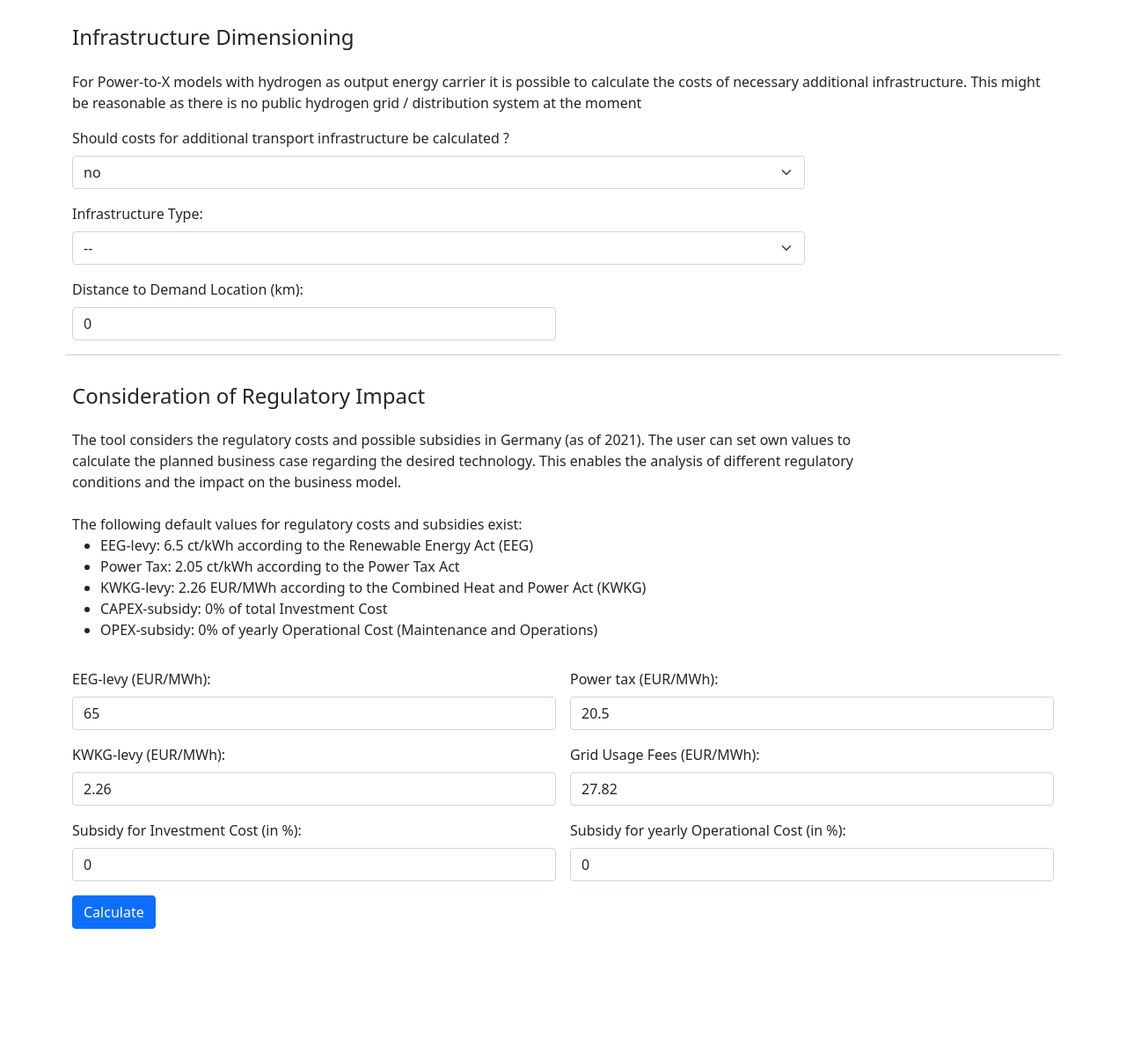
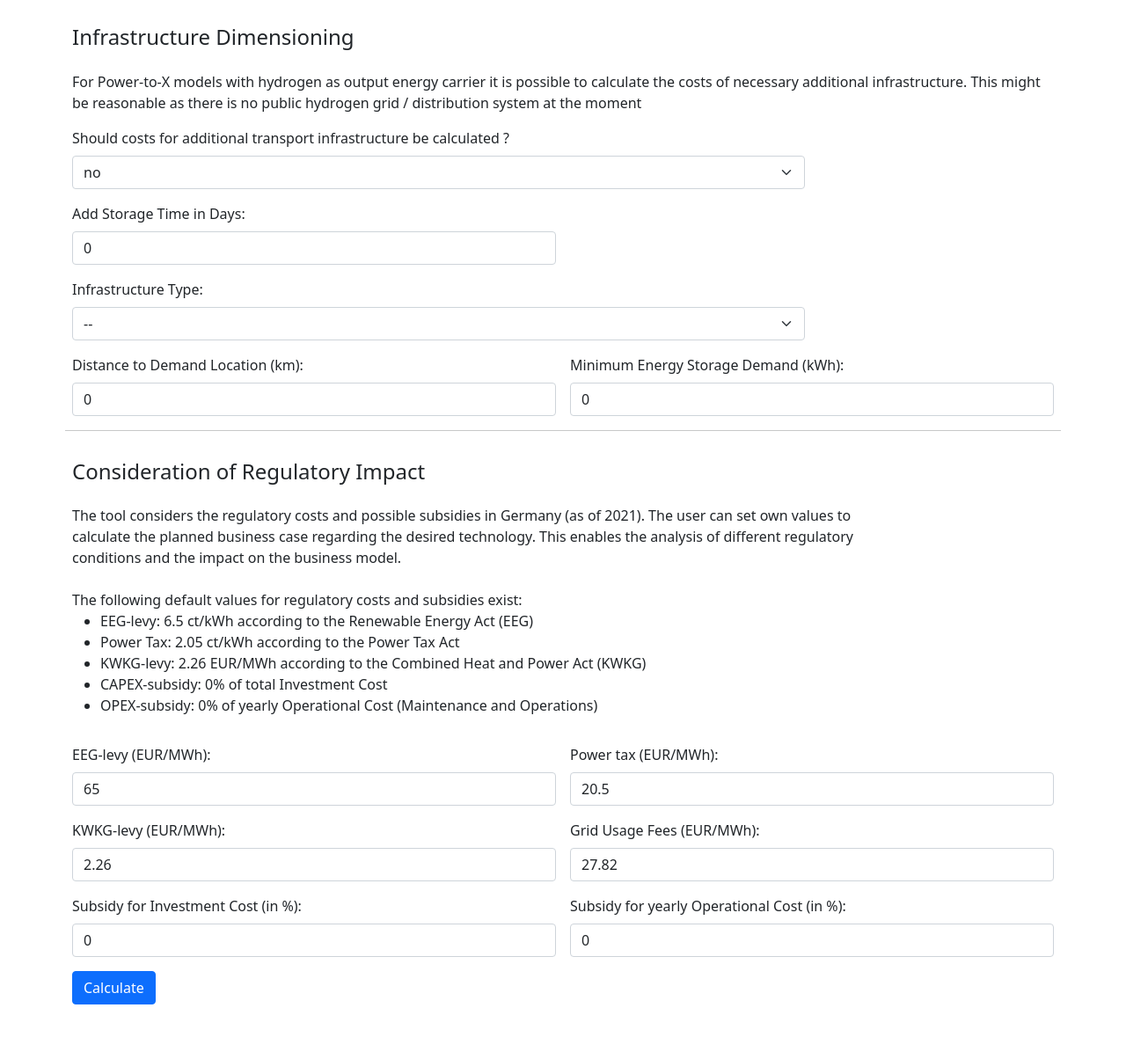
Before and after one commit to OBMETSC/OBMETSC, a Flask app: page /calculator in a window 1280 px wide; the page is wider, and only the part inside the window is pictured. Shown: the part 2077-3281 px from the top of that part at 88% size. Before the commit the page ends 3133 px from the top of that part, so only its background shows below. Run offline with Flask 2, Linux system fonts and the light colour scheme; parts of the project's set-up code (start-up, migrations or seed data) failed here and were passed over.

Commit message:
new Input Felder

```diff
--- a/OBMETSC/functions.py
+++ b/OBMETSC/functions.py
@@ -837,5 +837,4 @@ def sensitivity(power_technology, capex_technology, opex_technology, runtime, po
     plt.xlabel('Change')
     plt.legend()
     plt.savefig("static/sensitivity_plot.png")
-    plt.figure(1)
     plt.close()
--- a/OBMETSC/main.py
+++ b/OBMETSC/main.py
@@ -110,8 +110,8 @@ def get():
     product_price = float(request.form['product_price'])  # PtX Energy Carrier Sales Price / XtP Energy Carrier Input Price (EUR/MWh)
     runtime = int(request.form['runtime'])  # Lifetime in Years
     do_infrastructure = str(request.form['do_infrastructure'])
-    min_storage_dimension_kwh = 2000  # float(request.form['storage_dimension']) # mit Anmerkung: If Infrastructure is includes, give a Minimum Storeage Dimension. Put 0 for no min. Storage need.
-    storage_time_days = 1  # float(request.form['storage_dimension']) # If no infrastrukture is included, but a H2-Storage tank should be calculated, put a minimum stotage time in days
+    min_storage_dimension_kwh = float(request.form['min_storage_dimension']) # mit Anmerkung: If Infrastructure is includes, give a Minimum Storeage Dimension. Put 0 for no min. Storage need.
+    storage_time_days = float(request.form['storage_time_days']) # If no infrastrukture is included, but a H2-Storage tank should be calculated, put a minimum stotage time in days
 
     # changes the input date in the needed form for calculation (e.g.: 5% --> 0.05)
     wacc = (wacc_input / 100)  # turning the input wacc (e.g. 5%) into decimal number (e.g. 0.05)
--- a/OBMETSC/templates/input.html
+++ b/OBMETSC/templates/input.html
@@ -230,6 +230,19 @@ SPDX-License-Identifier: MIT
         </select>
     </div>
 
+    <div class="col-md-6">
+      <label
+          for="storage_time_days"
+          class="form-label"
+          title="If no Infrastructure, but a Storage is needed, select a Storage time in days. Otherwise input 0"
+      >
+          Add Storage Time in Days:
+      </label>
+      <input type="number" step="0.1" class="form-control" name = "storage_time_days" min="0" max="100" value="0"
+             placeholder="e.g. 7" id="storage_time_days" required>
+    </div>
+
+
     <div class="col-9">
       <label for="infrastructure_type" class="form-label">Infrastructure Type:</label>
       <select id="infrastructure_type" class="form-select" name="infrastructure_type" size="1">
@@ -244,6 +257,12 @@ SPDX-License-Identifier: MIT
       <label for="distance" class="form-label">Distance to Demand Location (km):</label>
       <input type="number" step="0.01" class="form-control" name = "distance" min="0" max="500" value="0"
              placeholder="e.g. 5" id="distance" required>
+    </div>
+
+    <div class="col-md-6">
+      <label for="min_storage_dimension" class="form-label" title="If not needed input 0">Minimum Energy Storage Demand (kWh):</label>
+      <input type="number" step="0.1" class="form-control" name = "min_storage_dimension" min="0" max="500000000" value="0"
+             placeholder="e.g. 2000" id="min_storage_dimension" required>
     </div>
 
     <hr>
```
Also changed, not shown: OBMETSC/static/power_production_plot.png, OBMETSC/static/sensitivity_plot.png.
